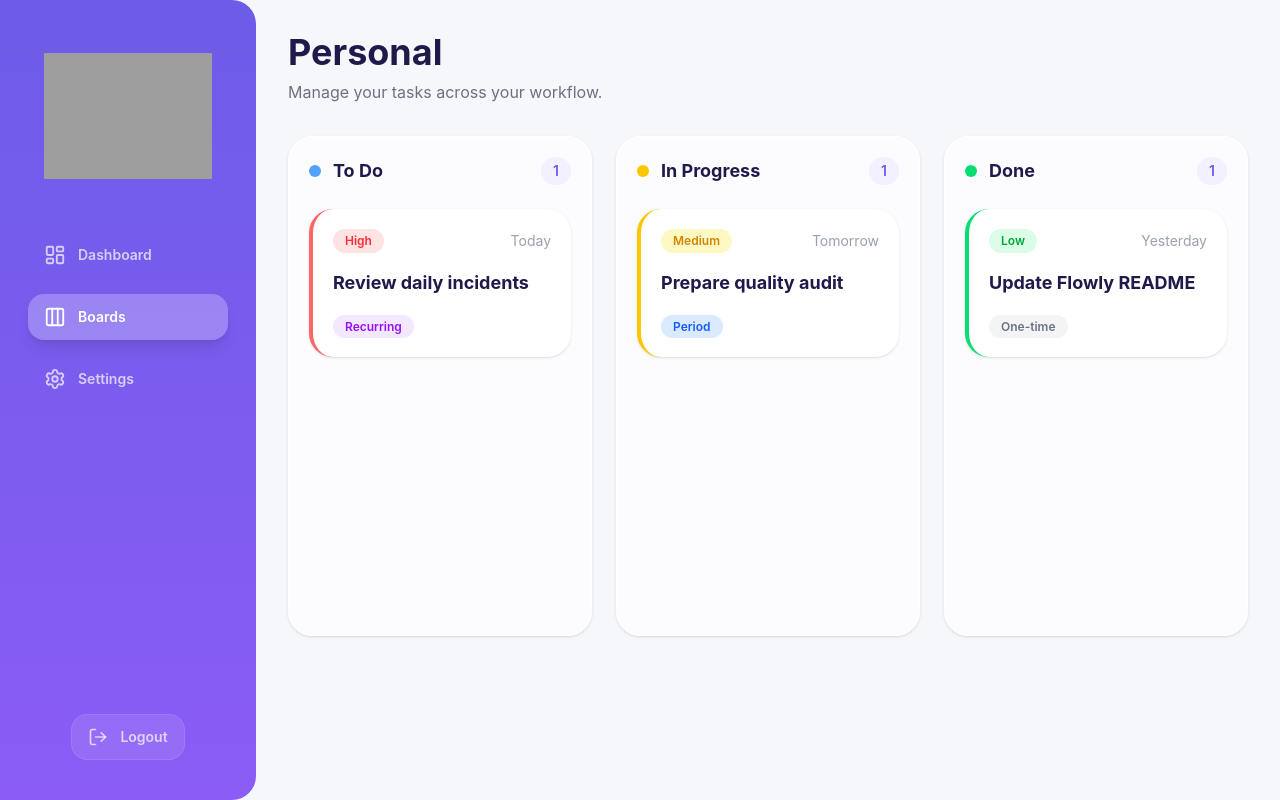
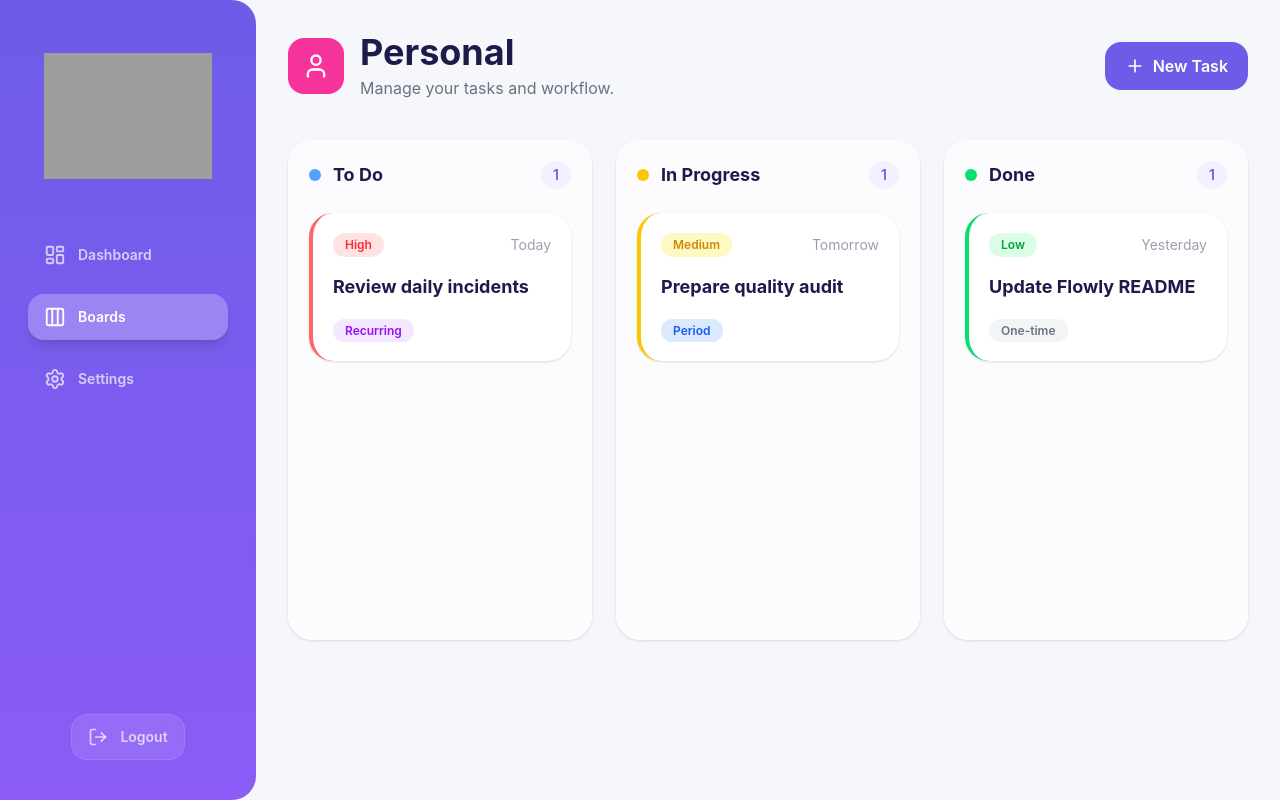
Before and after one commit to IsaDScmd/flowly, a React (Vite) app in the folder frontend/: page /boards/personal in a window 1280 px wide. Built offline with nearby package versions, Linux system fonts and the light colour scheme; sample sign-in values are in the browser's storage; grey boxes are pictures that could not be loaded.

Commit message:
Refactor boards into contextual workspaces

```diff
--- a/frontend/src/components/dashboard/DashboardHeader.jsx
+++ b/frontend/src/components/dashboard/DashboardHeader.jsx
@@ -12,10 +12,6 @@ function DashboardHeader() {
                 </p>
             </div>
 
-            <button className="bg-[#6C5CE7] text-white px-6 py-3 rounded-2xl font-semibold hover:opacity-90 transition">
-                + New Task
-            </button>
-
         </div>
     )
 }
--- a/frontend/src/pages/BoardDetail.jsx
+++ b/frontend/src/pages/BoardDetail.jsx
@@ -1,20 +1,78 @@
 import { useParams } from "react-router-dom"
 import KanbanColumn from "../components/dashboard/KanbanColumn"
+import { Briefcase, User, FolderKanban, Plus } from "lucide-react"
 
 function BoardDetail() {
 
     const { boardId } = useParams()
+    const boards = {
+        work: {
+            title: "Work",
+            icon: <Briefcase size={28} />,
+            color: "bg-blue-500",
+        },
+
+        personal: {
+            title: "Personal",
+            icon: <User size={28} />,
+            color: "bg-pink-500",
+        },
+
+        projects: {
+            title: "Projects",
+            icon: <FolderKanban size={28} />,
+            color: "bg-purple-500",
+        },
+    }
+
+    const currentBoard = boards[boardId]
 
     return (
         <div>
-            <div className="mb-8">
-                <h1 className="text-4xl font-bold text-[#1E1B4B]">
-                    {boardId.charAt(0).toUpperCase() + boardId.slice(1)}
-                </h1>
+            <div className="flex items-center justify-between mb-10">
 
-                <p className="text-gray-500 mt-2">
-                    Manage your tasks across your workflow.
-                </p>
+                <div className="flex items-center gap-4">
+
+                    <div
+                        className={`
+        w-14 h-14 rounded-2xl
+        flex items-center justify-center
+        text-white
+        ${currentBoard.color}
+      `}
+                    >
+                        {currentBoard.icon}
+                    </div>
+
+                    <div>
+                        <h1 className="text-4xl font-bold text-[#1E1B4B]">
+                            {currentBoard.title}
+                        </h1>
+
+                        <p className="text-gray-500 mt-1">
+                            Manage your tasks and workflow.
+                        </p>
+                    </div>
+
+                </div>
+
+                <button
+                    className="
+      flex items-center gap-2
+      bg-[#6C5CE7]
+      text-white
+      px-5 py-3
+      rounded-2xl
+      font-semibold
+      hover:opacity-90
+      transition
+    "
+                >
+                    <Plus size={20} />
+
+                    New Task
+                </button>
+
             </div>
 
             <div className="grid grid-cols-3 gap-6">
--- a/frontend/src/pages/Boards.jsx
+++ b/frontend/src/pages/Boards.jsx
@@ -15,21 +15,21 @@ function Boards() {
 
             <div className="grid grid-cols-3 gap-6">
                 <BoardCard
-                    title="Work Tasks"
-                    description="Daily work organization and priorities."
+                    title="Work"
+                    description="Manage your professional workflow and priorities."
                     to="/boards/work"
                 />
 
                 <BoardCard
-                    title="Quality Follow-up"
-                    description="Track audits, incidents and recurring actions."
-                    to="/boards/quality"
+                    title="Personal"
+                    description="Track personal goals and daily life tasks."
+                    to="/boards/personal"
                 />
 
                 <BoardCard
-                    title="+ New Board"
-                    description="Create a new workspace."
-                    variant="primary"
+                    title="Projects"
+                    description="Organize side projects and long-term initiatives."
+                    to="/boards/projects"
                 />
             </div>
         </div>
```
